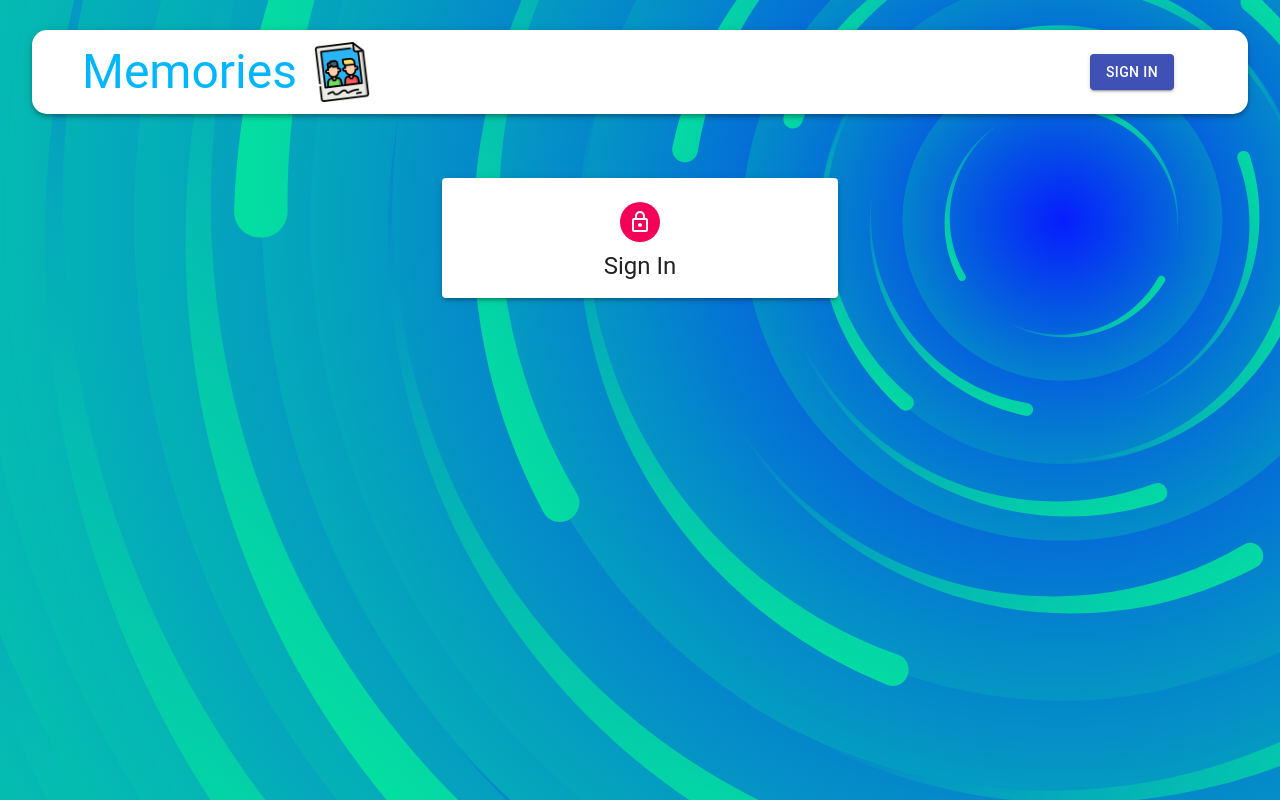
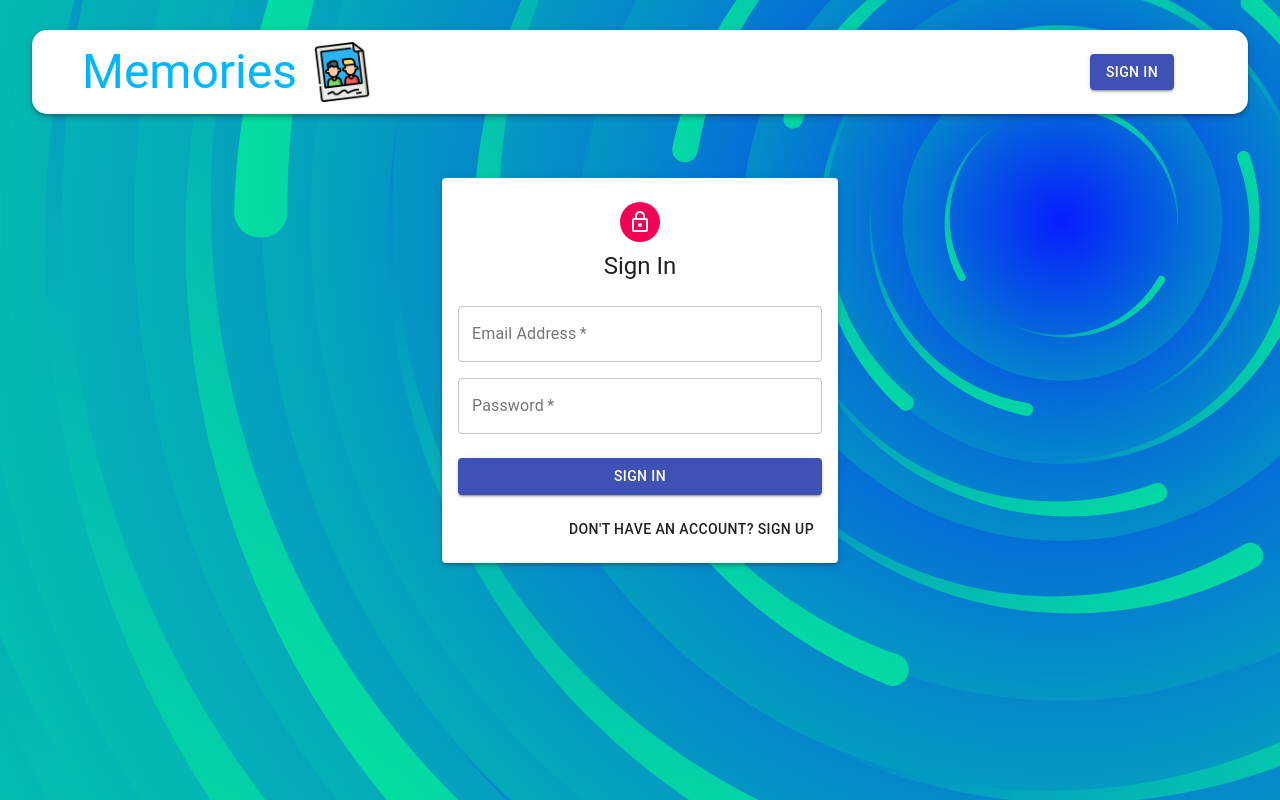
Before and after one commit to arikxl/memories, a React (Create React App) app: page /auth in a window 1280 px wide. Built offline with nearby package versions, Linux system fonts and the light colour scheme.

Commit message:
login form

```diff
--- a/src/components/Auth/Auth.jsx
+++ b/src/components/Auth/Auth.jsx
@@ -1,12 +1,32 @@
-import React from 'react';
-import { Avatar, Button, Paper, Typography, Grid, Container } from '@material-ui/core';
+import React, { useState } from 'react';
+import { Avatar, Button, Paper, Typography, Grid, Container, TextField } from '@material-ui/core';
 import LockOutlinedIcon from '@mui/icons-material/LockOutlined';
 
 import useStyles from './styles';
+import Input from './Input';
 
 const Auth = () => {
+
     const classes = useStyles();
-    const isSignedUp = false;
+    const [showPassword, setShowPassword] = useState(false)
+    const [isSignUp, setIsSignUp] = useState(false);
+
+    const handleSubmit = () => {
+
+    }
+
+    const handleChange = () => {
+
+    }
+
+    const handleShowPassword = () => {
+        setShowPassword((prevShowPassword) => !prevShowPassword)
+    };
+
+    const switchMode = () => {
+        setIsSignUp((prevIsSignUp) => !prevIsSignUp)
+        handleShowPassword(false);
+    }
 
     return (
         <Container component="main" maxWidth="xs">
@@ -15,8 +35,44 @@ const Auth = () => {
                     <LockOutlinedIcon />
                 </Avatar>
                 <Typography variant="h5">
-                    Sign In
+                    {isSignUp ? 'Sign Up' : 'Sign In'}
                 </Typography>
+                <form className={classes.form}
+                    onSubmit={handleSubmit}>
+                    <Grid container spacing={2}>
+                        {isSignUp && (
+                            <>
+                                <Input name="firstName" label="First Name"
+                                    handleChange={handleChange} autoFocus half />
+                                <Input name="lastName" label="Last Name"
+                                    handleChange={handleChange} half />
+                            </>
+                        )}
+                        <Input name="email" label="Email Address"
+                            handleChange={handleChange} type="email" />
+                        <Input name="password" label="Password"
+                            handleChange={handleChange}
+                            type={!showPassword ? "password" : "text"}
+                            handleShowPassword={handleShowPassword} />
+                        {isSignUp && (
+                            <Input name="confirmPassword" label="Repeat Password"
+                                handleChange={handleChange} type="password" />
+                        )}
+                    </Grid>
+                    <Button className={classes.submit} type="submit"
+                        variant="contained" color="primary" fullWidth>
+                        {isSignUp ? 'Sign Up' : 'Sign In'}
+                    </Button>
+                    <Grid container justifyContent="flex-end">
+                        <Grid item>
+                            <Button onClick={switchMode}>
+                                {isSignUp
+                                    ? 'Already have an account? Sign In'
+                                    : "Don't have an account? Sign Up"}
+                            </Button>
+                        </Grid>
+                    </Grid>
+                </form>
             </Paper>
         </Container>
     )
--- /dev/null
+++ b/src/components/Auth/Input.jsx
@@ -0,0 +1,27 @@
+import React from 'react'
+import { TextField, Grid, InputAdornment, IconButton } from '@material-ui/core';
+
+import {Visibility, VisibilityOff} from '@mui/icons-material';
+const Input = ({ half, name, label, type, handleChange, autoFocus, handleShowPassword }) => {
+    return (
+        <Grid item xs={12} sm={half ? 6 : 12}>
+            <TextField name={name} required fullWidth
+                onChange={handleChange} variant="outlined"
+                label={label} type={type}
+                autoFocus={autoFocus}
+                inputProps={name === "password" && {
+                    endadornment: (
+                        <InputAdornment position="end">
+                            <IconButton onClick={handleShowPassword}>
+                                {type === "password" ? <Visibility /> : <VisibilityOff />}
+                            </IconButton>
+                        </InputAdornment>
+                    )
+                }}
+
+            />
+        </Grid>
+    )
+};
+
+export default Input;
```
